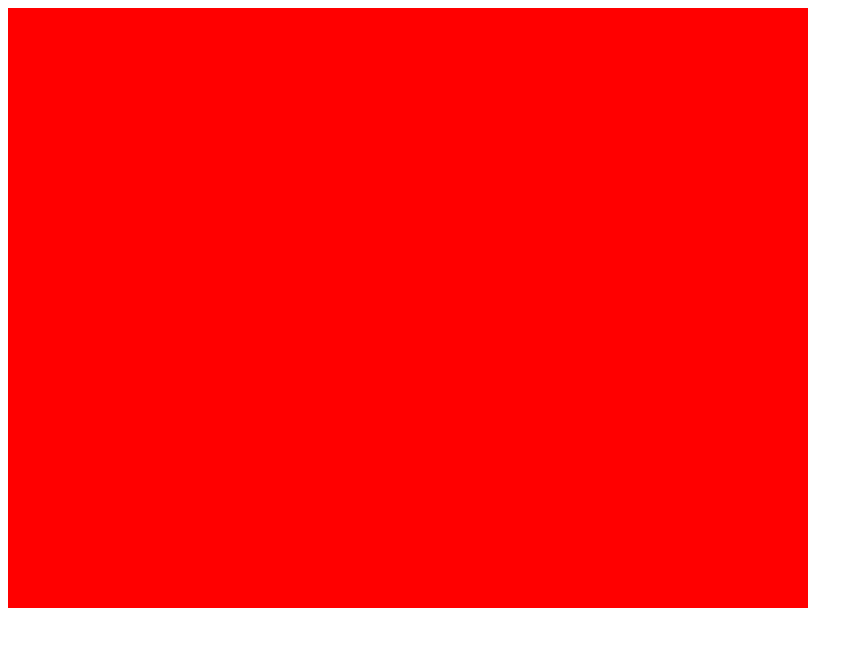
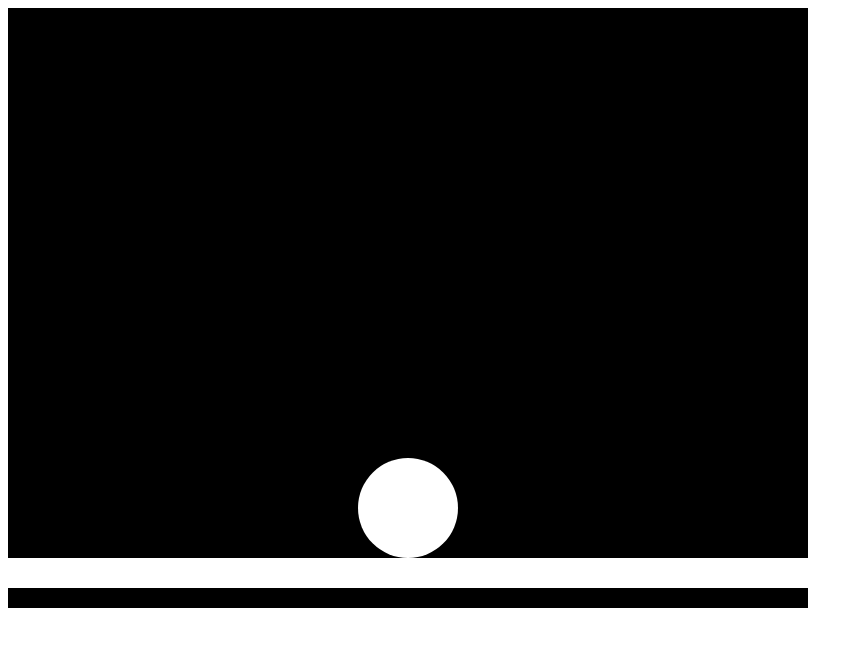
Before and after one commit to hardikpnsp/ASJSG, a plain HTML site: page index.html in a window 1280 px wide. Shown: the whole page, without its empty margins (0-863 px from the left). Drawn offline with Linux system fonts and the light colour scheme.

Commit message:
drawing the ground and ball index.html

```diff
--- a/index.html
+++ b/index.html
@@ -2,9 +2,49 @@
   <canvas id = "canvas" width = "800" height = "600">
   </canvas>
   <script>
-    var canvas = document.getElementById("canvas");
-    var ctx = canvas.getContext("2d");
-    ctx.fillStyle = "#FF0000";
-    ctx.fillRect(0, 0, 800, 600);
+    var canvas;
+    var ctx;
+    var ballX;
+    var ballY;
+    var groundX;
+    var groundY;
+    var groundHeight;
+    var groundWidth;
+    var ballRadius;
+    window.onload = function() {
+      canvas = document.getElementById("canvas");
+      ctx = canvas.getContext("2d");
+      draw();
+
+    }
+
+    function draw() {
+      drawRect(0,0,canvas.width,canvas.height,'black');
+      groundX = 0;
+      groundY = canvas.height - 50;
+      groundHeight = 30;
+      groundWidth = canvas.width;
+      ballX = canvas.width/2;
+      ballRadius = 50;
+      ballY = groundY - ballRadius;
+
+
+      drawRect(groundX,groundY,groundWidth,groundHeight,'white');
+      drawBall(ballX, ballY, ballRadius, 'white');
+
+    }
+
+    function drawBall(X, Y, radius, color) {
+	    ctx.fillStyle = color;
+	    ctx.beginPath();
+	    ctx.arc(X, Y, radius, 0,Math.PI*2,true);
+	    ctx.fill();
+    }
+
+    function drawRect(leftX,topY, width,height, color) {
+      ctx.fillStyle = color;
+      ctx.fillRect(leftX,topY, width,height);
+    }
+
   </script>
 </html>
```
